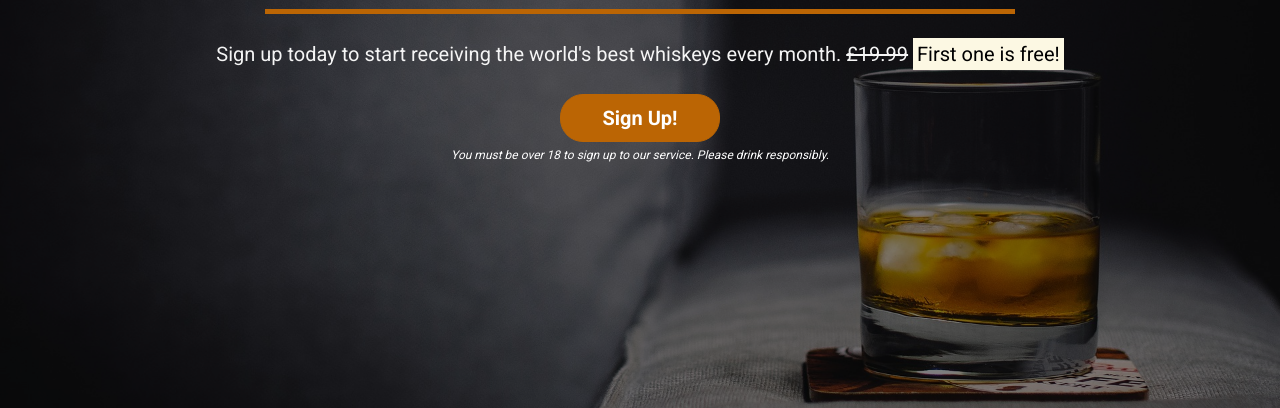
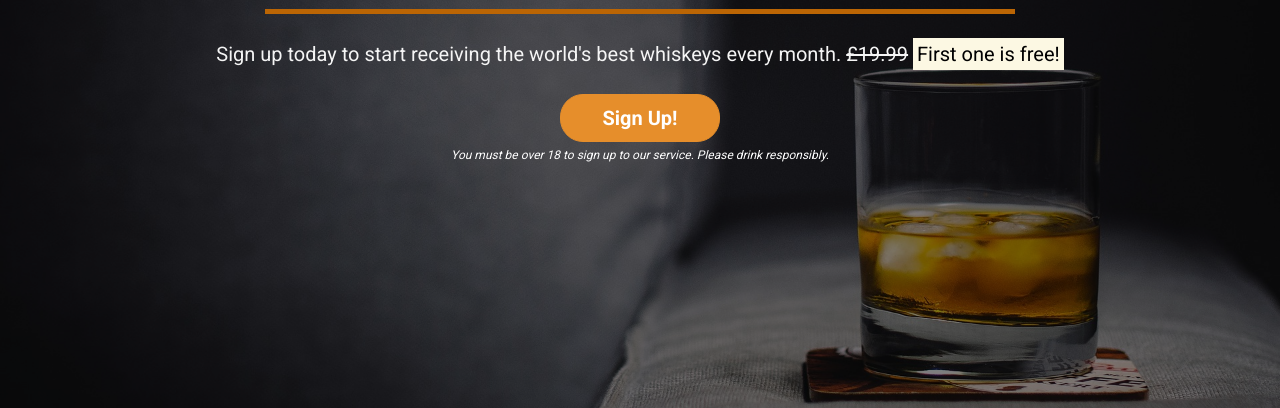
Before and after one commit to andywales83/Whiskey-Drop-Project, a plain HTML site: page index.html in a window 1280 px wide. In both pictures the pointer is over the button "Sign Up!". Shown: the part 392-800 px from the top of the page. Drawn offline with nearby package versions, Linux system fonts and the light colour scheme.

Commit message:
added hover styling for sign-up button

```diff
--- a/css/style.css
+++ b/css/style.css
@@ -85,3 +85,12 @@ body {
     background-color: #bb6504;
     border-color: #bb6504;
 }
+
+.btn-red:hover,
+.btn-red:active,
+.btn-red:focus,
+.btn-red:active:focus {
+    background-color: #e68e2b;
+    border-color: #e68e2b;
+    color: white;
+}
```
